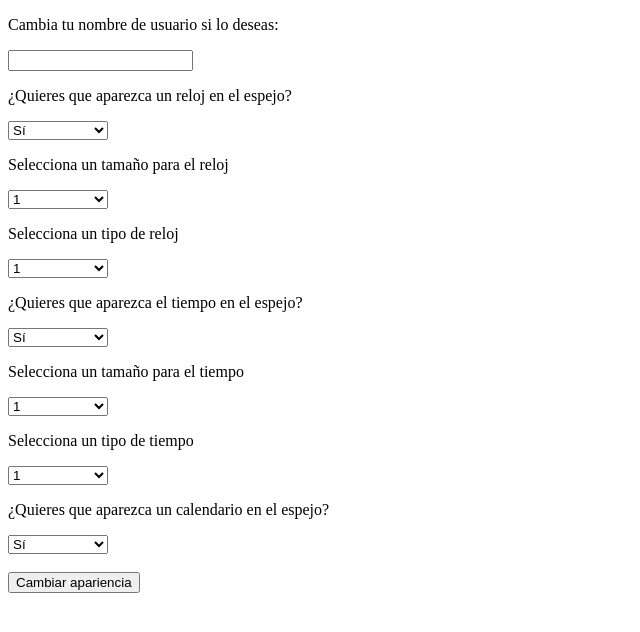
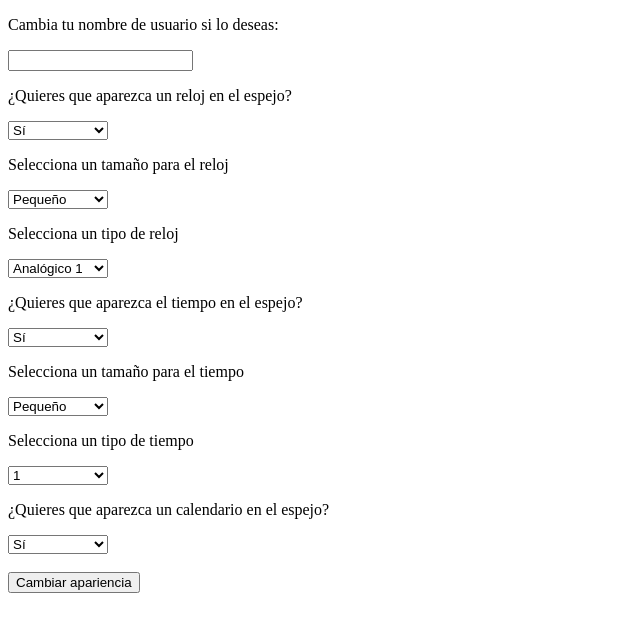
Before and after one commit to pabloaaf/Magic, a PHP site: page /personalizar.php in a window 1280 px wide. Shown: the top 632 px of the page, without its empty margins (0-640 px from the left). Run offline with PHP 8.4, Linux system fonts and the light colour scheme.

Commit message:
Añadidos nuevos relojes y modificado personalizar.php

```diff
--- a/web/personalizar.php
+++ b/web/personalizar.php
@@ -60,17 +60,19 @@
 
 			<p>Selecciona un tamaño para el reloj</p>
 			<select name="reloj_tamaño" id="reloj_tamaño">
-				<option value="1">1</option>
-				<option value="2">2</option>
-				<option value="3">3</option>
+				<option value="1">Pequeño</option>
+				<option value="2">Mediano</option>
+				<option value="3">Grande</option>
 			</select>
 
 			<p>Selecciona un tipo de reloj</p>
 			<select name="reloj_tipo" id="reloj_tipo">
-				<option value="1">1</option>
-				<option value="2">2</option>
-				<option value="3">3</option>
-				<option value="4">4</option>
+				<option value="1">Analógico 1</option>
+				<option value="2">Analógico 2</option>
+				<option value="3">Digital 1</option>
+				<option value="4">Digital 2</option>
+				<option value="5">Digital 3</option>
+				<option value="6">Digital 4</option>
 			</select>
 
 			<!--TIEMPO-->
@@ -83,9 +85,9 @@
 
 			<p>Selecciona un tamaño para el tiempo</p>
 			<select name="tiempo_tamaño" id="tiempo_tamaño">
-				<option value="1">1</option>
-				<option value="2">2</option>
-				<option value="3">3</option>
+				<option value="1">Pequeño</option>
+				<option value="2">Mediano</option>
+				<option value="3">Grande</option>
 			</select>
 
 			<p>Selecciona un tipo de tiempo</p>
```
Also changed, not shown: web/estilos.css (added, +25 -0 lines), web/registrar.php (+6 -1 lines).
